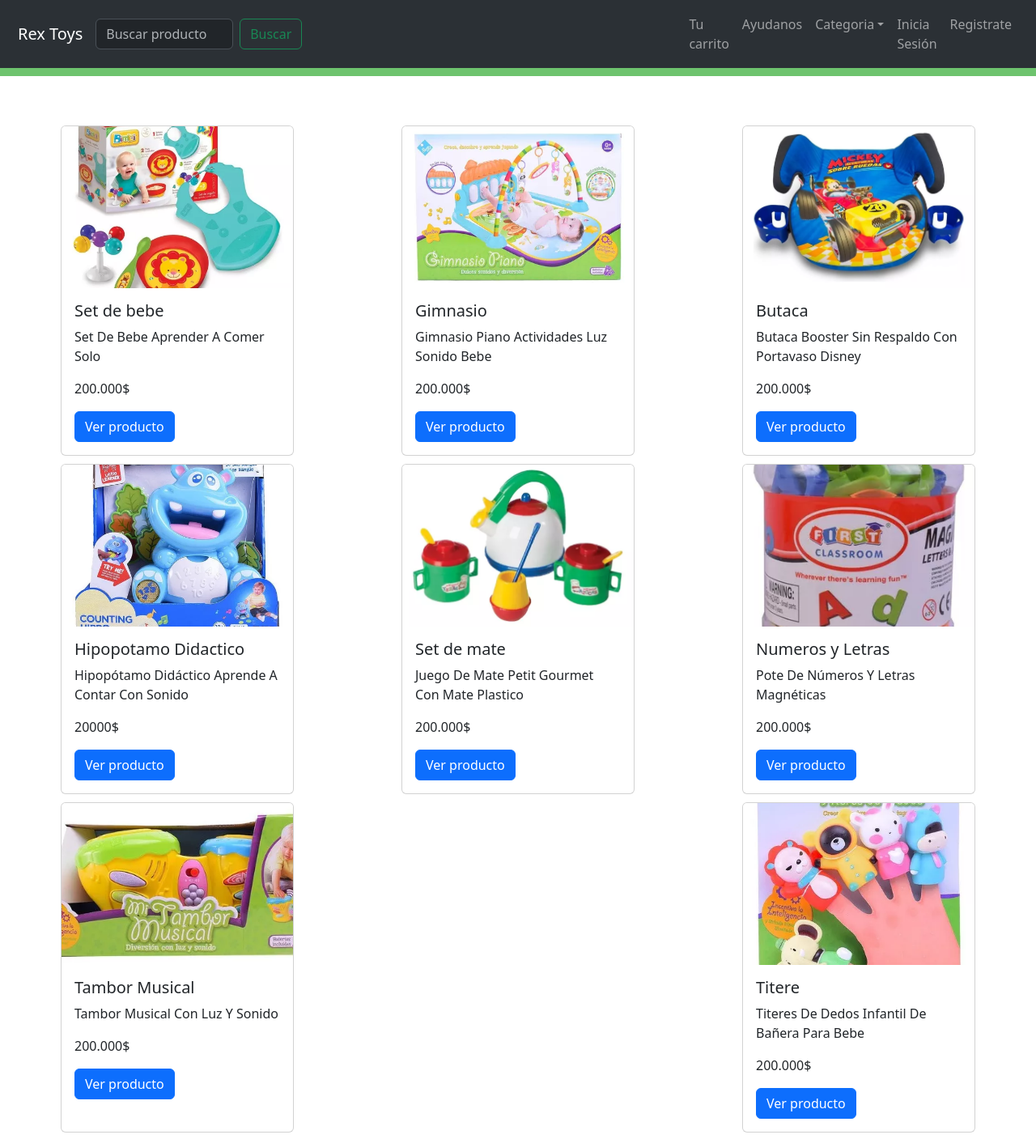
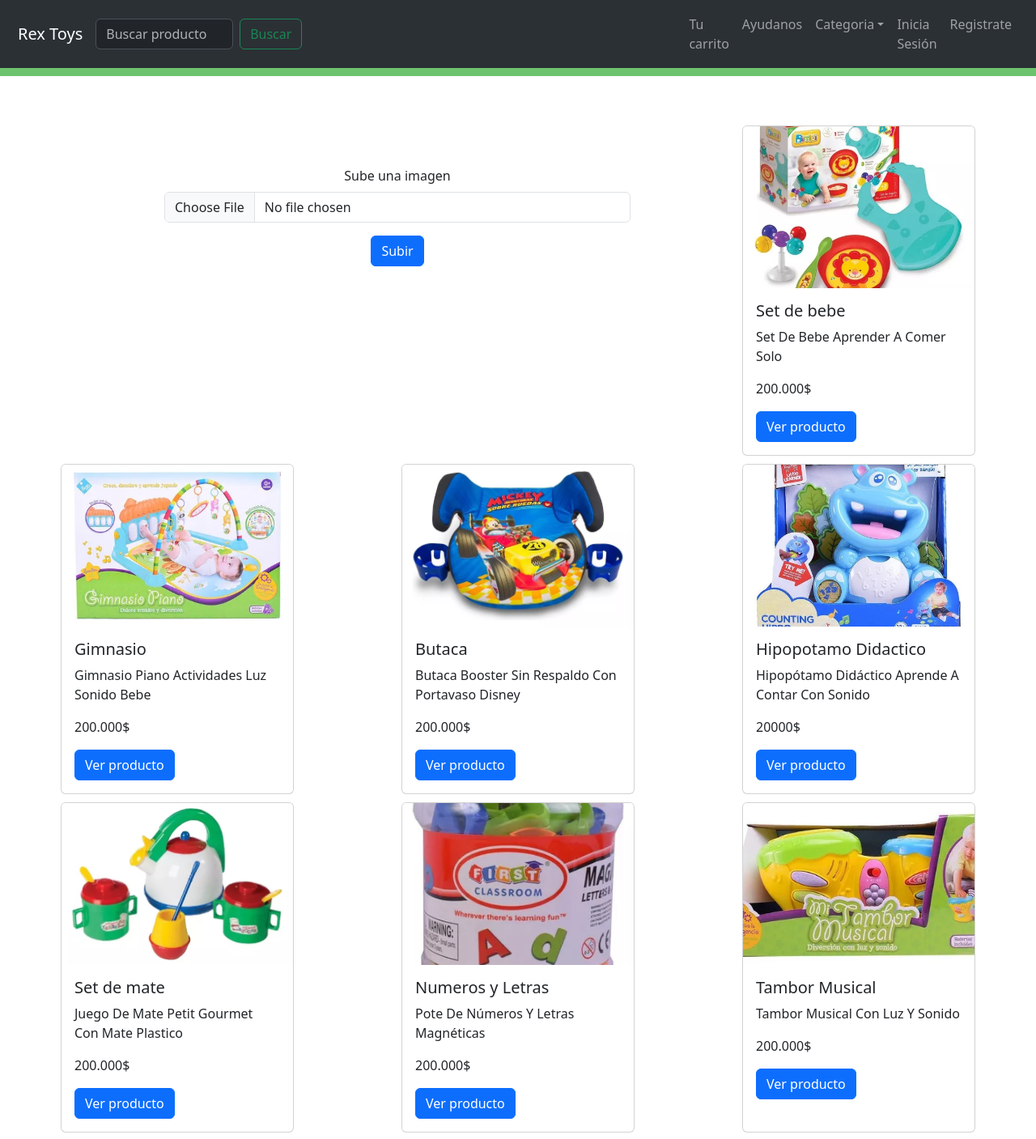
Before and after one commit to andresgutivar/Rex-Toys, a React (Create React App) app: page / in a window 1280 px wide. Shown: the top 1407 px of the page at 81% size. Built offline with nearby package versions, Linux system fonts and the light colour scheme; no server answers; the database is empty.

Commit message:
Agregar Producto
Añadi la pagina "Agregar producto", y le sumé la funcion de subir la imagen del producto a agregar a la web

```diff
--- /dev/null
+++ b/src/AddProduct.js
@@ -0,0 +1,88 @@
+import React, { useState } from "react";
+import Button from "react-bootstrap/Button";
+import Card from "react-bootstrap/Card";
+import Form from "react-bootstrap/Form";
+import Image from "react-bootstrap/Image";
+
+export default function SurchaseScreen() {
+  const cardStyle = {
+    backgroundColor: "#75F175",
+    width: "400px",
+    margin: "auto",
+    marginTop: "100px",
+    padding: "20px",
+    borderRadius: "10px",
+    boxShadow: "0px 0px 10px rgba(0, 0, 0, 0.1)",
+  };
+
+  const inputStyle = {
+    marginBottom: "20px",
+  };
+
+  const [selectedImage, setSelectedImage] = useState(null);
+  const [preview, setPreview] = useState(null);
+
+  const handleImageChange = (event) => {
+    const file = event.target.files[0];
+    if (file) {
+      setSelectedImage(file);
+      const reader = new FileReader();
+      reader.onloadend = () => {
+        setPreview(reader.result);
+      };
+      reader.readAsDataURL(file);
+    }
+  };
+
+  const handleSubmit = (event) => {
+    event.preventDefault();
+    // Aquí puedes manejar el archivo (subirlo a un servidor, etc.)
+    console.log(selectedImage);
+  };
+
+  return (
+    <Card style={cardStyle}>
+      <div style={{ marginBottom: "20px" }}>
+        <h2 style={{ textAlign: "center" }}>Registrar producto</h2>
+      </div>
+      <Form onSubmit={handleSubmit}>
+        <Form.Group controlId="formBasicEmail">
+          <Form.Label>Nombre</Form.Label>
+          <Form.Control
+            type="text"
+            placeholder="Ingresa Nombre"
+            style={inputStyle}
+          />
+        </Form.Group>
+        <Form.Group controlId="formBasicEmail">
+          <Form.Label>Descripcion</Form.Label>
+          <Form.Control
+            type="text"
+            placeholder="Ingrese descripcion"
+            style={inputStyle}
+          />
+        </Form.Group>
+        <Form.Group controlId="formBasicPassword">
+          <Form.Label>Precio</Form.Label>
+          <Form.Control type="number" placeholder="Precio" style={inputStyle} />
+        </Form.Group>
+        <Form.Group controlId="formFile" className="mb-3">
+          <Form.Label>Sube una imagen</Form.Label>
+          <Form.Control type="file" accept="image/*" onChange={handleImageChange} style={inputStyle} />
+        </Form.Group>
+        {preview && (
+          <div className="image-preview" style={{ marginBottom: "20px", textAlign: "center" }}>
+            <Image src={preview} thumbnail style={{ maxHeight: '200px' }} />
+          </div>
+        )}
+        <Button
+          variant="primary"
+          type="submit"
+          style={{ width: "100%" }}
+        >
+          Registrar producto
+        </Button>
+      </Form>
+    </Card>
+  );
+}
--- a/src/App.js
+++ b/src/App.js
@@ -13,6 +13,7 @@ import LoginScreen from "./LoginScreen";
 import React from "react";
 import RegisterScreen from "./RegisterScreen";
 import SurchaseScreen from "./SurchaseScreen";
+import AddProduct from "./AddProduct";
 import { initializeApp } from "firebase/app";
 
 const firebaseConfig = {
@@ -52,6 +53,7 @@ function App() {
       <Route path="/Iniciar Sesion" element={<LoginScreen db={db} />} />
       <Route path="/Registrarse" element={<RegisterScreen db={db} />} />
       <Route path="/Comprar" element={<SurchaseScreen db={db} />} />
+      <Route path="/Agregar Producto" element={<AddProduct db={db} />} />
     </Routes>
   );
 }
--- a/src/HomeScreen.js
+++ b/src/HomeScreen.js
@@ -1,10 +1,11 @@
-//import { doc, setDoc } from "firebase/firestore"; No tocar
-
-import { Button } from "react-bootstrap";
+import React, { useState } from "react";
+import Form from 'react-bootstrap/Form';
+import Button from 'react-bootstrap/Button';
+import Container from 'react-bootstrap/Container';
+import Image from 'react-bootstrap/Image';
 import CardsItems from "./components/CardsItemsComponent";
 import ContainerHomeComponent from "./components/ContainerHomeComponent";
 import Navbar from "./components/NavBarComponent";
-import React from "react";
 import butaca from "../src/imagenes/Butaca Booster Sin Respaldo Con Portavaso Disney.webp";
 import gimnasio from "../src/imagenes/Gimnasio Piano Actividades Luz Sonido Bebe.webp";
 import hipopotamo from "../src/imagenes/Hipopótamo Didáctico Aprende A Contar Con Sonido.webp";
@@ -14,22 +15,49 @@ import setmate from "../src/imagenes/Juego De Mate Petit Gourmet Con Mate Plasti
 import tambor from "../src/imagenes/Tambor Musical Con Luz Y Sonido.webp";
 import titere from "../src/imagenes/Titeres De Dedos Infantil De Bañera Para Bebe.webp";
 
-//import { v4 as uuidv4 } from "uuid"; No tocar
+export default function ImageUpload() {
+  const [selectedImage, setSelectedImage] = useState(null);
+  const [preview, setPreview] = useState(null);
 
-export default function HomeScreen({ db }) {
-  // function addItem() {
-  //   const uuid = uuidv4();
-  //   console.log("llegaste");
-  //   setDoc(doc(db, "Productos", uuid), {
-  //     nombre: "holas",
-  //   });
-  // }
-  //No tocar esta parte, luego la usare para insertar datos a la base de datos.
+  const handleImageChange = (event) => {
+    const file = event.target.files[0];
+    if (file) {
+      setSelectedImage(file);
+      const reader = new FileReader();
+      reader.onloadend = () => {
+        setPreview(reader.result);
+      };
+      reader.readAsDataURL(file);
+    }
+  };
+
+  const handleSubmit = (event) => {
+    event.preventDefault();
+    // Aquí puedes manejar el archivo (subirlo a un servidor, etc.)
+    console.log(selectedImage);
+  };
+
   return (
     <div style={{ paddingTop: "60px" }}>
       <Navbar />
+      <ContainerHomeComponent style={{ marginTop: "10px" }}>
+        <Container style={{ maxWidth: '600px', marginTop: '50px' }}>
+          <Form onSubmit={handleSubmit} style={{ textAlign: 'center' }}>
+            <Form.Group controlId="formFile" className="mb-3">
+              <Form.Label>Sube una imagen</Form.Label>
+              <Form.Control type="file" accept="image/*" onChange={handleImageChange} />
+            </Form.Group>
+            {preview && (
+              <div className="image-preview">
+                <Image src={preview} thumbnail />
+              </div>
+            )}
+            <Button variant="primary" type="submit">
+              Subir
+            </Button>
+          </Form>
+        </Container>
 
-      <ContainerHomeComponent style={{ marginTop: "10px" }}>
         <CardsItems
           name={"Set de bebe"}
           description={"Set De Bebe Aprender A Comer Solo"}
@@ -66,7 +94,6 @@ export default function HomeScreen({ db }) {
           precio={"200.000$"}
           image={numeros}
         />
-
         <CardsItems
           name={"Tambor Musical"}
           description={"Tambor Musical Con Luz Y Sonido"}
@@ -83,8 +110,8 @@ export default function HomeScreen({ db }) {
         <Button
           variant="primary"
           type="submit"
-          href="/Comprar"
-          style={{ width: "100%" }}
+          href="/Agregar Producto"
+          style={{ width: "100%", marginTop: "20px" }}
         >
           Agregar producto
         </Button>
```
